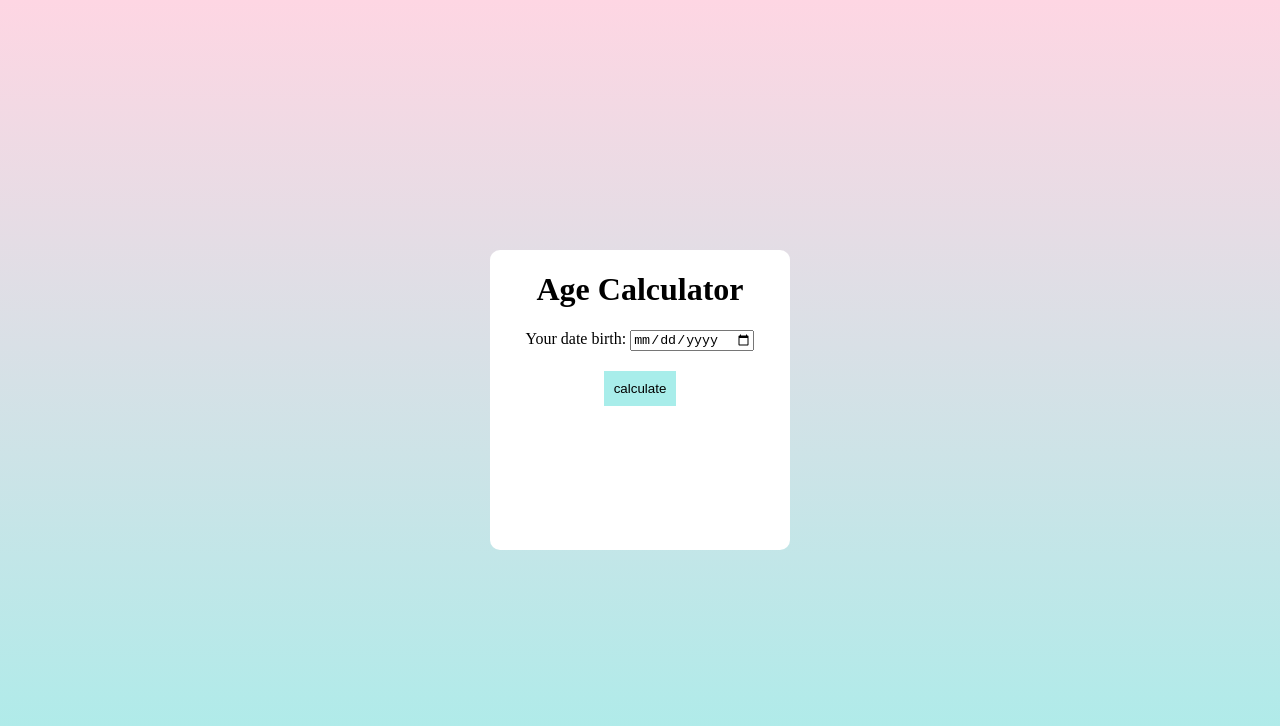
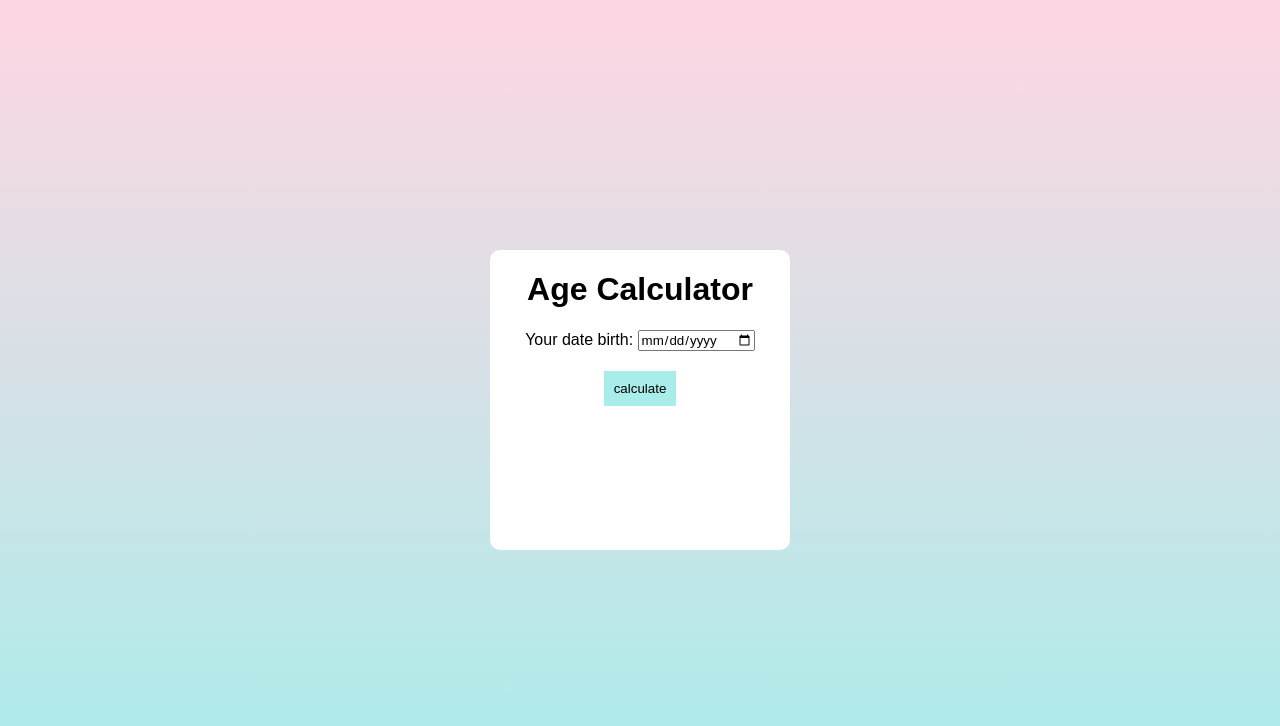
Before and after one commit to luizgmelo/age-calculator, a plain HTML site: page index.html in a window 1280 px wide. Drawn offline with Linux system fonts and the light colour scheme.

Commit message:
add style: font family arial

```diff
--- a/style.css
+++ b/style.css
@@ -1,3 +1,7 @@
+*{
+  font-family: 'Arial', 'Helvetica', sans-serif;
+}
+
 body {
   display: flex;
   justify-content: center;
```
